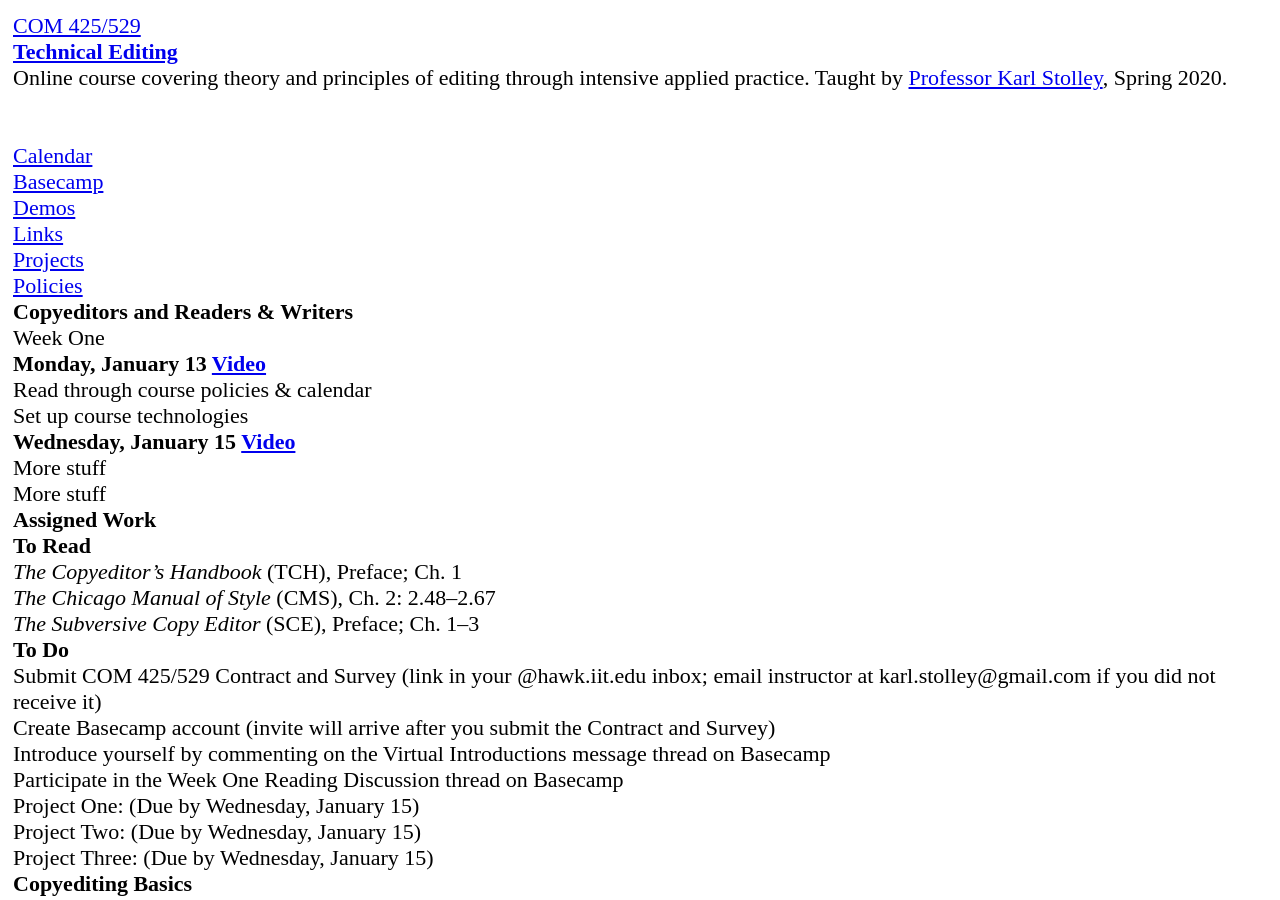
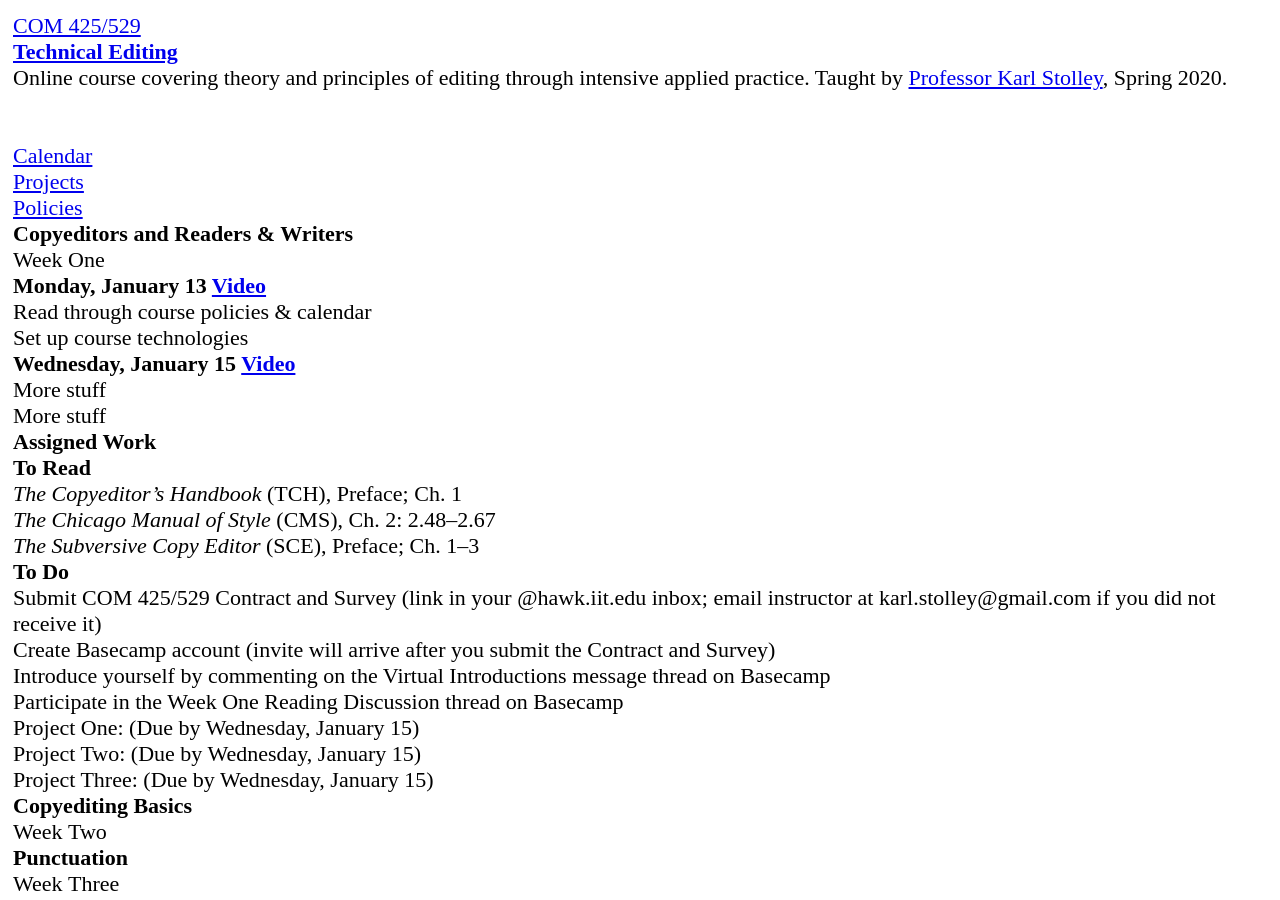
Before and after one commit to karlstolley/jekyll-theme-course, a Jekyll site: the page built from index.md, in a window 1280 px wide and 900 px high. Built offline with Jekyll 4.4.1, drawn with Linux system fonts in a browser that asks for light colours; some web fonts are replaced.

Commit message:
Build navigation from _config.yml values

```diff
--- a/_config.yml
+++ b/_config.yml
@@ -29,6 +29,16 @@ course:
       Office hours via Basecamp Chat or Pings on Tuesdays, 4pm to 5pm, or by appointment or chance.
       I’m always signed into Basecamp and closely monitor my notifications. Message or email any
       time—I make students a priority, and I will repond as soon as I am able.
+  navigation:
+    - label: Calendar
+      href: "#this-week"
+      id: cal
+    - label: Projects
+      href: "projects/#current"
+      id: pro
+    - label: Policies
+      href: "policies/"
+      id: pol
 
 collections_dir: syllabus
 
--- a/_layouts/default.html
+++ b/_layouts/default.html
@@ -27,12 +27,15 @@
   </p>
   <nav id="navigation">
     <ul class="nav">
-      <li id="nav-cal"><a href="{{ site.baseurl }}#this-week">Calendar</a></li>
-      <li id="nav-bcp"><a href="https://3.basecamp.com/3058761/projects/8576268">Basecamp</a></li>
-      <li id="nav-dem"><a href="https://github.com/itmd-362-2019">Demos</a></li>
-      <li id="nav-lnk"><a href="{{ site.baseurl }}#links">Links</a></li>
-      <li id="nav-pro"><a href="{{ site.baseurl }}projects/#current">Projects</a></li>
-      <li id="nav-pol"><a href="{{ site.baseurl }}policies/">Policies</a></li>
+      {% for nav in course.navigation %}
+      {% assign protocol = nav.href | slice: 0, 4 %}
+      {% if protocol == 'http' %}
+        {% assign fullhref = nav.href %}
+      {% else %}
+        {% capture fullhref %}{{ site.baseurl }}{{ nav.href }}{% endcapture %}
+      {% endif %}
+      <li id="nav-{{ nav.id }}"><a href="{{ fullhref }}">{{ nav.label }}</a></li>
+      {% endfor %}
     </ul>
   </nav>
 </header>
```
Also changed, not shown: 1 other file.
